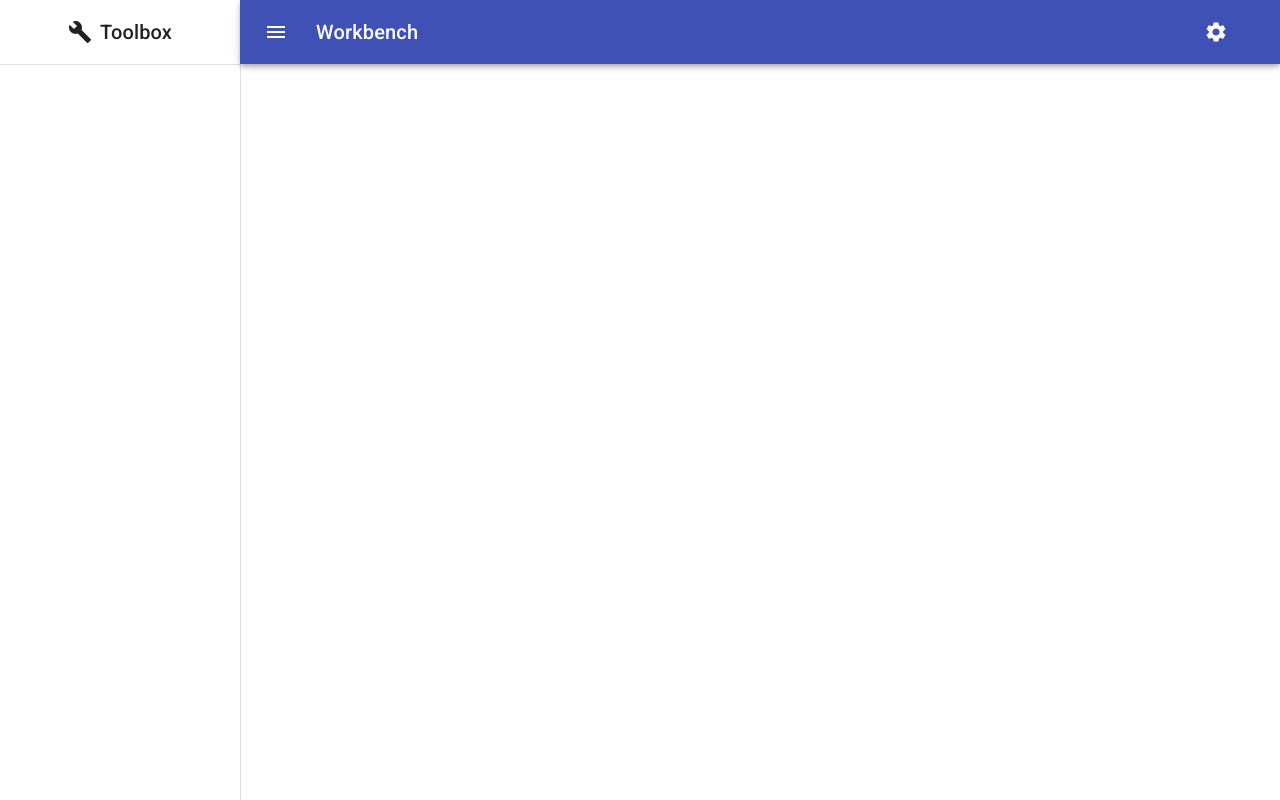
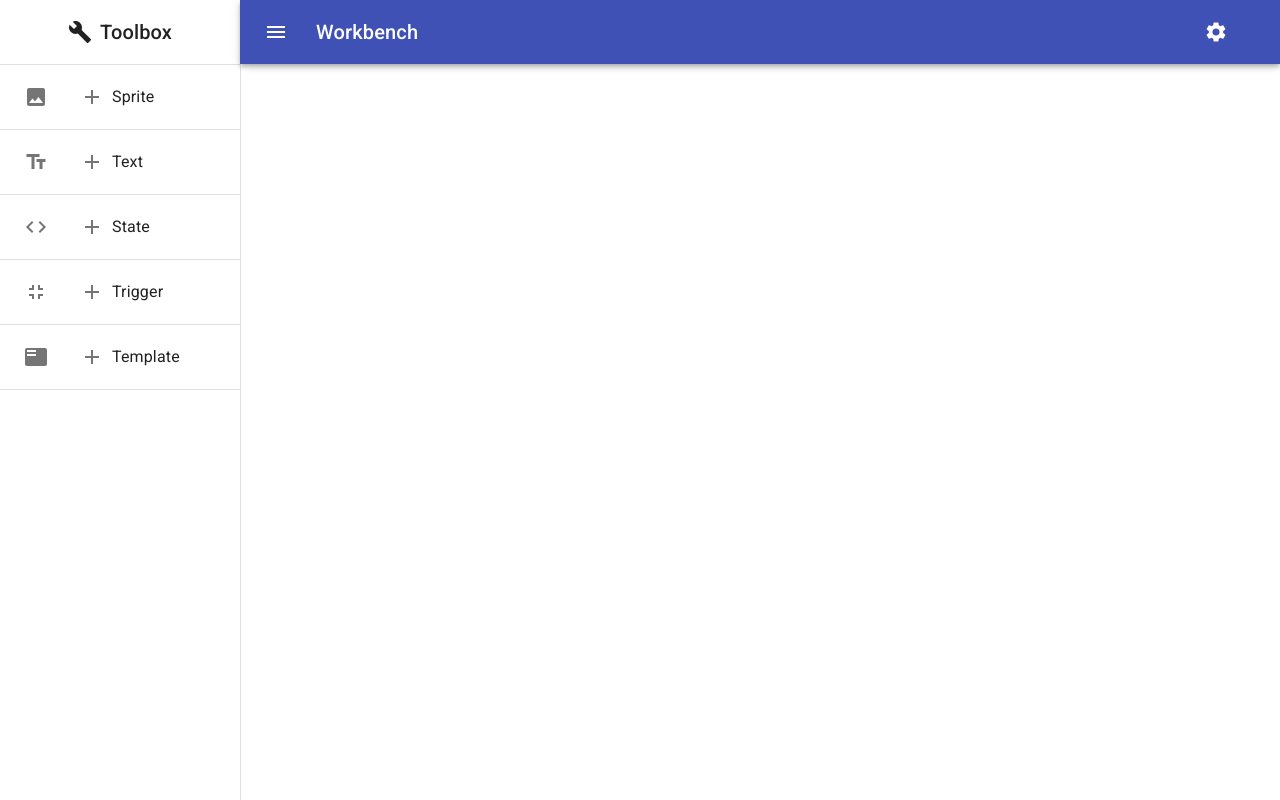
Before and after one commit to tigorlazuardi/cytoid-storyboard-editor, a React (Create React App) app: page / in a window 1280 px wide. Built offline with nearby package versions, Linux system fonts and the light colour scheme.

Commit message:
Added entries on left drawer

```diff
--- a/package.json
+++ b/package.json
@@ -53,11 +53,13 @@
     ]
   },
   "devDependencies": {
+    "@types/electron-devtools-installer": "^2.2.0",
     "@types/js-yaml": "^3.12.3",
     "@types/react-router-dom": "^5.1.3",
     "concurrently": "^5.1.0",
     "electron": "^8.2.0",
     "electron-builder": "^22.4.1",
+    "electron-devtools-installer": "^2.2.4",
     "electron-is-dev": "^1.1.0",
     "wait-on": "^4.0.1"
   }
--- a/src/components/surface/Drawer.tsx
+++ b/src/components/surface/Drawer.tsx
@@ -1,8 +1,12 @@
 import React, {
   FunctionComponent,
   ReactNode,
+  ReactElement,
   MouseEvent,
-  ReactElement,
+  Fragment,
+  Dispatch,
+  SetStateAction,
+  useState,
 } from 'react'
 import { makeStyles, Theme } from '@material-ui/core/styles'
 import Draw from '@material-ui/core/Drawer'
@@ -14,6 +18,7 @@ import List from '@material-ui/core/List'
 import ListItem from '@material-ui/core/ListItem'
 import ListItemIcon from '@material-ui/core/ListItemIcon'
 import ListItemText from '@material-ui/core/ListItemText'
+import Add from '@material-ui/icons/Add'
 
 const drawerWidth = 240
 
@@ -25,6 +30,7 @@ interface Props {
     name: string
     icon?: ReactNode
   }
+  setOpen: Dispatch<SetStateAction<boolean>>
 }
 
 export type Entries = {
@@ -75,6 +81,12 @@ const useStyles = makeStyles((theme: Theme) => ({
   headerIcon: {
     paddingRight: theme.spacing(1),
   },
+  addIcon: {
+    marginRight: theme.spacing(-3),
+  },
+  entryIcon: {
+    marginLeft: theme.spacing(1),
+  },
 }))
 
 const Drawer: FunctionComponent<Props> = ({
@@ -82,8 +94,16 @@ const Drawer: FunctionComponent<Props> = ({
   entries,
   anchor = 'left',
   header,
+  setOpen,
 }) => {
   const classes = useStyles()
+  let customStyle: object
+  const [hover, setHover] = useState(false)
+  if (hover) {
+    customStyle = { cursor: 'pointer', userSelect: 'none' }
+  } else {
+    customStyle = { cursor: 'default', userSelect: 'none' }
+  }
   return (
     <Draw
       variant='permanent'
@@ -99,7 +119,13 @@ const Drawer: FunctionComponent<Props> = ({
       }}
       anchor={anchor}
     >
-      <div className={classes.toolbar}>
+      <div
+        className={classes.toolbar}
+        style={customStyle}
+        onMouseEnter={() => setHover(true)}
+        onMouseLeave={() => setHover(false)}
+        onClick={() => setOpen(false)}
+      >
         {header.icon && (
           <Icon className={classes.headerIcon}>{header.icon}</Icon>
         )}
@@ -107,12 +133,20 @@ const Drawer: FunctionComponent<Props> = ({
       </div>
       <Divider />
       {entries.map((entry: Entries, i: number) => (
-        <List>
-          <ListItem button key={i} onClick={entry.action}>
-            <ListItemIcon>{entry.icon}</ListItemIcon>
-            <ListItemText primary={entry.name}></ListItemText>
-          </ListItem>
-        </List>
+        <Fragment key={i}>
+          <List>
+            <ListItem button onClick={entry.action}>
+              <ListItemIcon className={classes.entryIcon}>
+                {entry.icon}
+              </ListItemIcon>
+              <ListItemIcon className={classes.addIcon}>
+                <Add />
+              </ListItemIcon>
+              <ListItemText primary={entry.name}></ListItemText>
+            </ListItem>
+          </List>
+          <Divider />
+        </Fragment>
       ))}
     </Draw>
   )
--- /dev/null
+++ b/src/components/surface/drawer_entries.ts
@@ -0,0 +1,53 @@
+import { MouseEvent, createElement } from 'react'
+import { Entries } from './Drawer'
+import ImageIcon from '@material-ui/icons/Image'
+import TextFieldsIcon from '@material-ui/icons/TextFields'
+// import ExitToAppIcon from '@material-ui/icons/ExitToApp'
+import CodeIcon from '@material-ui/icons/Code'
+import FullscreenExitIcon from '@material-ui/icons/FullscreenExit'
+import FeaturedPlayListIcon from '@material-ui/icons/FeaturedPlayList'
+
+const drawerEntries: Entries[] = [
+  {
+    name: 'Sprite',
+    icon: createElement(ImageIcon),
+    action: (event: MouseEvent) => {
+      event.preventDefault()
+      console.log('sprite clicked')
+    },
+  },
+  {
+    name: 'Text',
+    icon: createElement(TextFieldsIcon),
+    action: (event: MouseEvent) => {
+      event.preventDefault()
+      console.log('Text clicked')
+    },
+  },
+  {
+    name: 'State',
+    icon: createElement(CodeIcon),
+    action: (event: MouseEvent) => {
+      event.preventDefault()
+      console.log('State clicked')
+    },
+  },
+  {
+    name: 'Trigger',
+    icon: createElement(FullscreenExitIcon),
+    action: (event: MouseEvent) => {
+      event.preventDefault()
+      console.log('Trigger clicked')
+    },
+  },
+  {
+    name: 'Template',
+    icon: createElement(FeaturedPlayListIcon),
+    action: (event: MouseEvent) => {
+      event.preventDefault()
+      console.log('Template clicked')
+    },
+  },
+]
+
+export default drawerEntries
--- a/src/electron.ts
+++ b/src/electron.ts
@@ -1,6 +1,9 @@
 import { app, BrowserWindow } from 'electron'
 import path from 'path'
 import isDev from 'electron-is-dev'
+import installExtension, {
+  REACT_DEVELOPER_TOOLS,
+} from 'electron-devtools-installer'
 
 let win: BrowserWindow | null = null
 
@@ -23,6 +26,8 @@ const createWindow = () => {
 
 app.on('ready', createWindow)
 
+app.on('ready', () => isDev && installExtension(REACT_DEVELOPER_TOOLS))
+
 app.on('window-all-closed', () => process.platform !== 'darwin' && app.quit())
 
 app.on('activate', () => win === null && createWindow())
--- a/src/views/Workbench.tsx
+++ b/src/views/Workbench.tsx
@@ -3,6 +3,7 @@ import AppBar from '../components/surface/AppBar'
 import Drawer from '../components/surface/Drawer'
 import Config from '../config'
 import Build from '@material-ui/icons/Build'
+import drawerEntries from '../components/surface/drawer_entries'
 
 function Workbench() {
   const [open, setOpen] = useState(Config.env.HideBarOnScroll)
@@ -11,11 +12,12 @@ function Workbench() {
       <AppBar open={open} setOpen={setOpen} name='Workbench' />
       <Drawer
         open={open}
-        entries={[]}
+        entries={drawerEntries}
         header={{
           name: 'Toolbox',
           icon: <Build />,
         }}
+        setOpen={setOpen}
       />
     </Fragment>
   )
```
Also changed, not shown: 2 other files (tests, documents, lock files or other folders).
